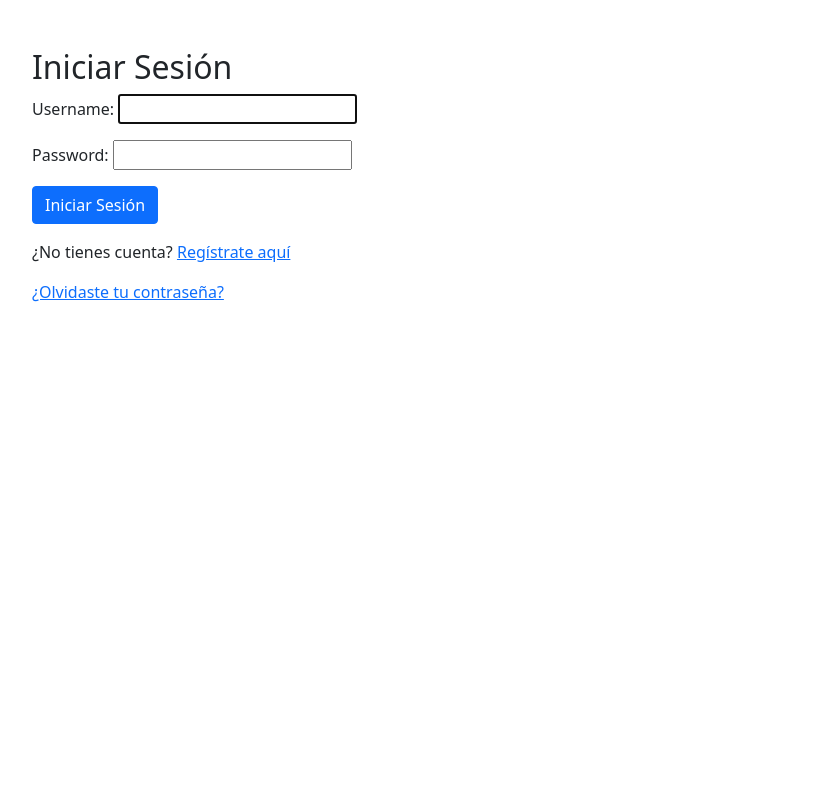
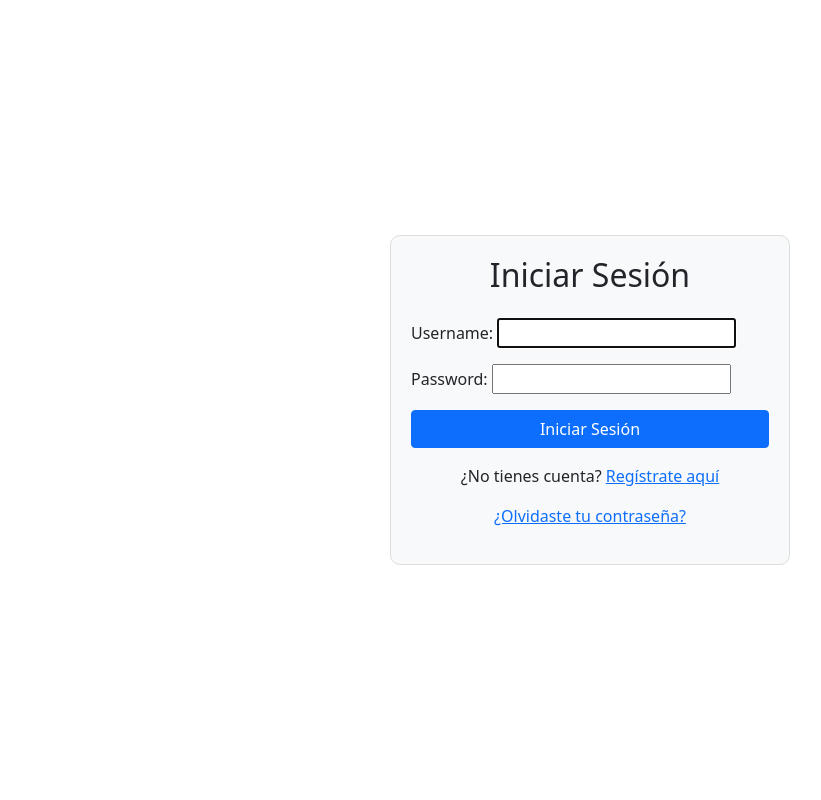
Before and after one commit to mrgomezsv/backend_mrgomez_github, a Django app: page /accounts/login/ in a window 1280 px wide. Shown: the whole page, without its empty margins (50-871 px from the left). Run offline with Django 4.2, Linux system fonts and the light colour scheme.

Commit message:
Centre el login

```diff
--- a/qr_project/accounts/templates/accounts/login.html
+++ b/qr_project/accounts/templates/accounts/login.html
@@ -1,5 +1,3 @@
-<!-- accounts/templates/accounts/login.html -->
-
 <!DOCTYPE html>
 <html lang="en">
 <head>
@@ -7,17 +5,36 @@
     <meta name="viewport" content="width=device-width, initial-scale=1.0">
     <title>Iniciar Sesión</title>
     <link rel="stylesheet" href="https://cdn.jsdelivr.net/npm/bootstrap@5.1.3/dist/css/bootstrap.min.css">
+    <style>
+        /* Hacer que el contenedor ocupe toda la pantalla y centrarlo */
+        .login-container {
+            min-height: 100vh; /* Hace que el contenedor ocupe toda la altura de la pantalla */
+            display: flex;
+            justify-content: center;
+            align-items: center;
+        }
+        .login-box {
+            width: 100%;
+            max-width: 400px; /* Limitar el ancho del formulario */
+            padding: 20px;
+            border: 1px solid #ddd;
+            border-radius: 10px;
+            background-color: #f8f9fa; /* Fondo ligero */
+        }
+    </style>
 </head>
 <body>
-    <div class="container">
-        <h2 class="mt-5">Iniciar Sesión</h2>
-        <form method="POST">
-            {% csrf_token %}
-            {{ form.as_p }}
-            <button type="submit" class="btn btn-primary">Iniciar Sesión</button>
-        </form>
-        <p class="mt-3">¿No tienes cuenta? <a href="{% url 'register' %}">Regístrate aquí</a></p>
-        <p class="mt-3"><a href="{% url 'password_reset' %}">¿Olvidaste tu contraseña?</a></p>
+    <div class="container-fluid login-container">
+        <div class="login-box">
+            <h2 class="text-center mb-4">Iniciar Sesión</h2>
+            <form method="POST">
+                {% csrf_token %}
+                {{ form.as_p }}
+                <button type="submit" class="btn btn-primary w-100">Iniciar Sesión</button>
+            </form>
+            <p class="mt-3 text-center">¿No tienes cuenta? <a href="{% url 'register' %}">Regístrate aquí</a></p>
+            <p class="text-center"><a href="{% url 'password_reset' %}">¿Olvidaste tu contraseña?</a></p>
+        </div>
     </div>
 </body>
 </html>
```
